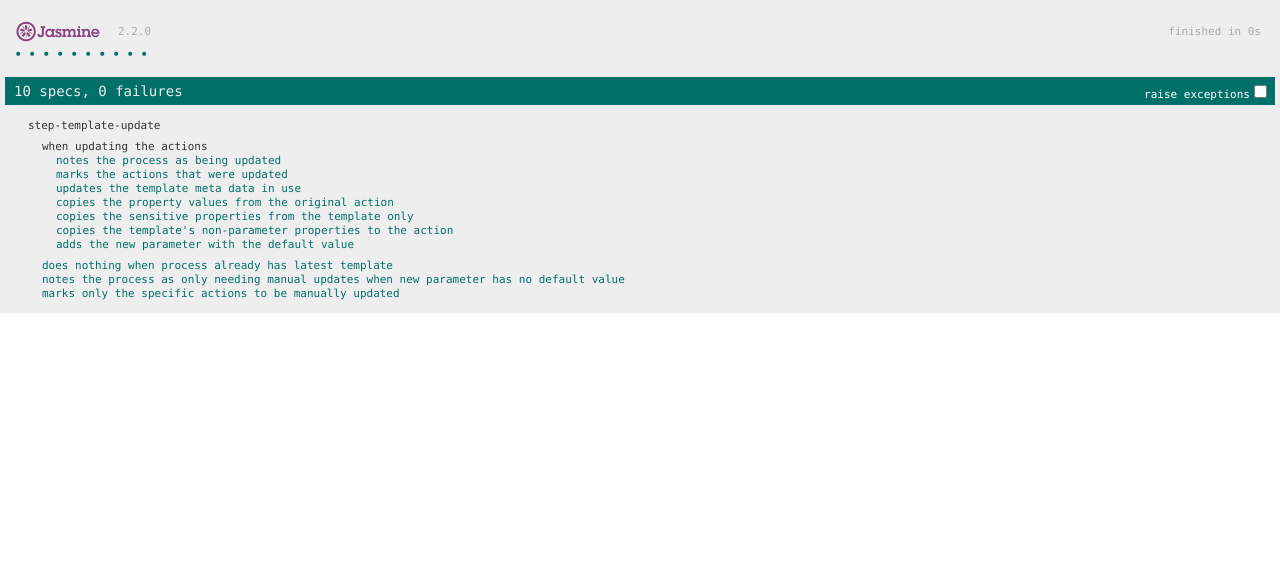
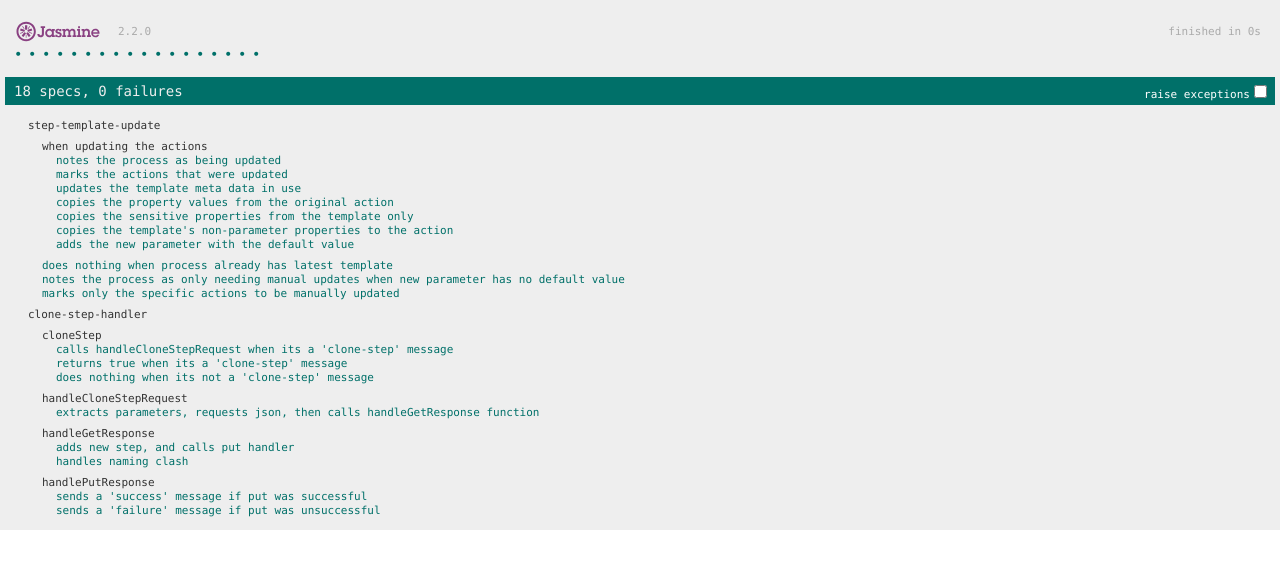
Before and after one commit to matt-richardson/OctoPygmy, a browser extension: page SpecRunner.html in a window 1280 px wide. Drawn offline with Linux system fonts and the light colour scheme.

Commit message:
Adding tests for the background tasks.
Also fixed bug around failure when target clone name already exists

```diff
--- a/SpecRunner.html
+++ b/SpecRunner.html
@@ -16,9 +16,11 @@
   <script src="src/underscore-min.js"></script>
   <script src="src/3.0/background/pygmy.js"></script>
   <script src="src/3.0/background/step-template-update.js"></script>
+  <script src="src/3.0/background/clone-step-handler.js"></script>
 
   <!-- include spec files here... -->
   <script src="spec/3.0/background/step-template-update.js"></script>
+  <script src="spec/3.0/background/clone-step-handler.js"></script>
 
   <!-- Wire up ConsoleReporter -->
   <script type="text/javascript" src="spec/SpecRunner.js"></script>
--- /dev/null
+++ b/spec/3.0/background/clone-step-handler.js
@@ -0,0 +1,168 @@
+describe("clone-step-handler", function() {
+
+	describe("cloneStep", function () {
+
+		it("calls handleCloneStepRequest when its a 'clone-step' message", function() {
+			function fakeCloneStepHandler (request, sendResponse, octopusRoot, getJsonResponse, handleGetResponse, putJsonRequest) {
+				expect(request).toEqual(theRequest);
+				expect(sendResponse).toEqual(theSendResponse);
+				expect(octopusRoot).toEqual('http://baseUrl');
+				expect(getJsonResponse).not.toBe(null);
+				expect(handleGetResponse).not.toBe(null);
+				expect(putJsonRequest).not.toBe(null);
+			}
+			pygmy3_0.cloneStepHandler.cloneStepHandler = fakeCloneStepHandler;
+
+			var theRequest = { 'message': 'clone-step' };
+			var theSender = { 'tab': { 'url': 'http://baseUrl/app#/'}}
+			var theSendResponse= {};
+
+			pygmy3_0.cloneStepHandler.cloneStep(theRequest, theSender, theSendResponse, fakeCloneStepHandler);
+		});
+
+		it("returns true when its a 'clone-step' message", function() {
+			var theRequest = { 'message': 'clone-step' };
+			var theSender = { 'tab': { 'url': 'http://baseUrl/app#/'}}
+			var theSendResponse= {};
+
+			var result = pygmy3_0.cloneStepHandler.cloneStep(theRequest, theSender, theSendResponse, function() {});
+			expect(result).toBe(true);
+		});
+
+		it("does nothing when its not a 'clone-step' message", function() {
+			var called = false;
+
+			var theRequest = { 'message': 'other-message-type' };
+			var theSender = { 'tab': { 'url': 'http://baseUrl/app#/'}}
+			var theSendResponse= {};
+
+			pygmy3_0.cloneStepHandler.cloneStep(theRequest, theSender, theSendResponse, function() { called = true });
+			expect(called).toBe(false);
+		});
+	});
+
+	describe("handleCloneStepRequest", function () {
+		it("extracts parameters, requests json, then calls handleGetResponse function", function() {
+			var request = { "properties": { "stepId" : "123", "deploymentProcessId" : "456"}}
+			var octopusRoot = "http://baseUrl";
+			var sendResponse = "sendResponse";
+			var expectedUrl = "http://baseUrl/api/deploymentprocesses/456";
+			function fakeGetJsonResponse(url, responseFunc) {
+				expect(url).toEqual(expectedUrl);
+				responseFunc("response");
+			}
+			function fakeHandleGetResponse(response, sendResponse, stepId, deploymentProcessId, url, putJsonRequest) {
+				expect(response).toEqual("response");
+				expect(sendResponse).toEqual("sendResponse");
+				expect(stepId).toEqual("123");
+				expect(deploymentProcessId).toEqual("456");
+				expect(url).toEqual(expectedUrl);
+				expect(putJsonRequest).toEqual(fakePutJsonRequest);
+			 }
+			 function fakePutJsonRequest() { }
+
+			pygmy3_0.cloneStepHandler.handleCloneStepRequest(request, sendResponse, octopusRoot, fakeGetJsonResponse, fakeHandleGetResponse, fakePutJsonRequest);
+		});
+	});
+
+	describe("handleGetResponse", function () {
+		it("adds new step, and calls put handler", function() {
+			var response = {
+				'Steps': [
+					{
+						'Id': '123',
+						'Name': 'Step 1',
+						'Actions': [ { 'Id': '111',  'Name': 'Action 1' } ]
+					},
+					{
+						'Id': '124',
+						'Name': 'Step 2',
+						'Actions': [ { 'Id': '222', 'Name': 'Action 2' } ]
+					}
+				]
+			};
+			var sendResponse = "";
+			var stepId = "123";
+			var deploymentProcessId = "456";
+			var theUrl = "http://octopus.example.org"
+			function fakePutJsonRequestHandler(url, putResponse, putJsonRequestHandler) {
+				expect(url).toEqual(theUrl);
+				expect(putResponse.Steps.length).toEqual(3);
+				expect(putResponse.Steps[2].Id).toEqual("");
+				expect(putResponse.Steps[2].Name).toEqual("Step 1 - clone");
+				expect(putResponse.Steps[2].Actions[0].Id).toEqual("");
+				expect(putResponse.Steps[2].Actions[0].Name).toEqual("Action 1 - clone");
+			}
+			pygmy3_0.cloneStepHandler.handleGetResponse(response, sendResponse, stepId, deploymentProcessId, theUrl, fakePutJsonRequestHandler);
+		});
+
+		it("handles naming clash", function () {
+			var response = {
+				'Steps': [
+					{
+						'Id': '123',
+						'Name': 'Step 1',
+						'Actions': [ { 'Id': '111',  'Name': 'Action 1' } ]
+					},
+					{
+						'Id': '124',
+						'Name': 'Step 1 - clone',
+						'Actions': [ { 'Id': '222', 'Name': 'Action 1 - clone' } ]
+					}
+				]
+			};
+			var sendResponse = "";
+			var stepId = "123";
+			var deploymentProcessId = "456";
+			var theUrl = "http://octopus.example.org"
+			function fakePutJsonRequestHandler(url, putResponse, putJsonRequestHandler) {
+				expect(url).toEqual(theUrl);
+				expect(putResponse.Steps.length).toEqual(3);
+				expect(putResponse.Steps[2].Id).toEqual("");
+				expect(putResponse.Steps[2].Name).toEqual("Step 1 - clone (1)");
+				expect(putResponse.Steps[2].Actions[0].Id).toEqual("");
+				expect(putResponse.Steps[2].Actions[0].Name).toEqual("Action 1 - clone (1)");
+			}
+			pygmy3_0.cloneStepHandler.handleGetResponse(response, sendResponse, stepId, deploymentProcessId, theUrl, fakePutJsonRequestHandler);
+		});
+	});
+
+	describe("handlePutResponse", function () {
+		it("sends a 'success' message if put was successful", function() {
+			var status = 200;
+			var putResponse = "{}";
+			var actualResponse = "";
+			var stepId = "123";
+			var deploymentProcessId = "123";
+
+			function sendResponse(response) { actualResponse = response; }
+
+			pygmy3_0.cloneStepHandler.handlePutResponse(status, putResponse, sendResponse, stepId, deploymentProcessId);
+
+			expect(actualResponse.message).toEqual('clone-step-response');
+			expect(actualResponse.properties.status).toEqual('success');
+			expect(actualResponse.properties.stepId).toEqual(stepId);
+			expect(actualResponse.properties.deploymentProcessId).toEqual(deploymentProcessId);
+		});
+
+		it("sends a 'failure' message if put was unsuccessful", function() {
+			var status = 500;
+			var putResponse = '{"ErrorMessage": "an error occurred", "Errors" : [ "error1", "error2" ] }';
+			var actualResponse = "";
+			var stepId = "123";
+			var deploymentProcessId = "123";
+
+			function sendResponse(response) { actualResponse = response; }
+
+			pygmy3_0.cloneStepHandler.handlePutResponse(status, putResponse, sendResponse, stepId, deploymentProcessId);
+
+			expect(actualResponse.message).toEqual('clone-step-response');
+			expect(actualResponse.properties.status).toEqual('failure');
+			expect(actualResponse.properties.stepId).toEqual(undefined);
+			expect(actualResponse.properties.deploymentProcessId).toEqual(undefined);
+			expect(actualResponse.properties.errorMessage).toEqual('an error occurred');
+			expect(actualResponse.properties.errors).toEqual(["error1", "error2"])
+		});
+	});
+
+});
--- a/src/3.0/background/clone-step-handler.js
+++ b/src/3.0/background/clone-step-handler.js
@@ -1,11 +1,11 @@
 pygmy3_0.cloneStepHandler = (function() {
 
-	function handlePutResponse(status, response, sendResponse, stepId, deploymentProcessId)
+	function handlePutResponse(status, putResponse, sendResponse, stepId, deploymentProcessId)
 	{
 		console.debug("Received put reponse");
-		console.debug(response);
+		console.debug(putResponse);
 
-		var result = JSON.parse(response);
+		var result = JSON.parse(putResponse);
 		var response;
 		if (status == 200 ) {
 			response = { message: 'clone-step-response', properties: { status: 'success', stepId: stepId, deploymentProcessId: deploymentProcessId }};
@@ -13,49 +13,70 @@ pygmy3_0.cloneStepHandler = (function() {
 		else {
 			response = { message: 'clone-step-response', properties: { status: 'failure', errorMessage: result.ErrorMessage, errors: result.Errors }}
 		}
-		console.log('sending clone-step-response: ' + response);
+		console.log('sending clone-step-response: ' + JSON.stringify(response));
 		sendResponse(response);
 	}
 
-	function handleGetResponse(response, sendResponse, stepId, deploymentProcessId, url)
+	function stepNameExists(steps, name) {
+		return steps.filter(function(step) {
+			return step.Name == name
+		}).length > 0;
+	}
+
+	function handleGetResponse(response, sendResponse, stepId, deploymentProcessId, url, putJsonRequest)
 	{
 		var step = response.Steps.filter(function(step) { return step.Id == stepId })[0];
 		var newStep = JSON.parse(JSON.stringify(step));
 		newStep.Id = "";
-		newStep.Name = newStep.Name + " - clone"
+
+		var suffix = " - clone";
+		var counter = 0;
+		while (stepNameExists(response.Steps, newStep.Name + suffix)) {
+			suffix = " - clone (" + ++counter + ")";
+		}
+		newStep.Name = newStep.Name + suffix
+
 		for(i = 0; i < newStep.Actions.length; i++) {
 			newStep.Actions[i].Id = "";
-			newStep.Actions[i].Name = newStep.Actions[i].Name + " - clone"
+			newStep.Actions[i].Name = newStep.Actions[i].Name + suffix
 		}
 		response.Steps.push(newStep);
 
-		nanoajax.ajax({url: url, method: "PUT", body: JSON.stringify(response)},
-			function (status, response) { handlePutResponse(status, response, sendResponse, stepId, deploymentProcessId); });
+		putJsonRequest(url, response, function (status, response) { handlePutResponse(status, response, sendResponse, stepId, deploymentProcessId); })
 	}
 
-	function cloneStep(request, sender, sendResponse)
-	{
+	function handleCloneStepRequest(request, sendResponse, octopusRoot, getJsonResponse, handleGetResponse, putJsonRequest) {
+		var stepId = request.properties.stepId;
+		var deploymentProcessId = request.properties.deploymentProcessId;
+		console.log("Cloning step with id '" + stepId + "', deploymentProcessId '" + deploymentProcessId + "'");
+
+		var url = octopusRoot + "/api/deploymentprocesses/" + deploymentProcessId;
+
+		var handler = function (response) { handleGetResponse(response, sendResponse, stepId, deploymentProcessId, url, putJsonRequest); };
+		getJsonResponse(url, handler);
+	}
+
+	function cloneStep(request, sender, sendResponse, cloneStepHandler)	{
 		if (request.message == 'clone-step')
 		{
-			var stepId = request.properties.stepId;
-			var deploymentProcessId = request.properties.deploymentProcessId;
-			console.log("Cloning step with id '" + stepId + "', deploymentProcessId '" + deploymentProcessId + "'");
-			var octopusRoot = sender.tab.url.substring(0,sender.url.indexOf('/app'));
-
-			var url = octopusRoot + "/api/deploymentprocesses/" + deploymentProcessId;
-			getJsonResponse(url, function (response) { handleGetResponse(response, sendResponse, stepId, deploymentProcessId, url); } );
+			var octopusRoot = sender.tab.url.substring(0,sender.tab.url.indexOf('/app'));
+			cloneStepHandler = cloneStepHandler || handleCloneStepRequest; //allow tests to override
+			cloneStepHandler(request, sendResponse, octopusRoot, getJsonResponse, handleGetResponse, putJsonRequest)
 
 			return true; // see https://developer.chrome.com/extensions/runtime#event-onMessageExternal
 		}
 	}
 
-	function getJsonResponse(url, handle)
-	{
+	function putJsonRequest(url, body, handlePutResponse) {
+		nanoajax.ajax({url: url, method: "PUT", body: JSON.stringify(body)}, handlePutResponse);
+	}
+
+	function getJsonResponse(url, handler) {
 		nanoajax.ajax(url, function(status, response){
 			console.debug("Received " + status + " response from " + url);
 			console.debug(response);
 			var result = JSON.parse(response);
-			handle(result);
+			handler(result);
 		});
 	}
 
@@ -66,5 +87,9 @@ pygmy3_0.cloneStepHandler = (function() {
 
 	return {
 		setup: setup,
+		handleCloneStepRequest: handleCloneStepRequest,
+		cloneStep: cloneStep,
+		handlePutResponse: handlePutResponse,
+		handleGetResponse: handleGetResponse
 	}
 })();
```
